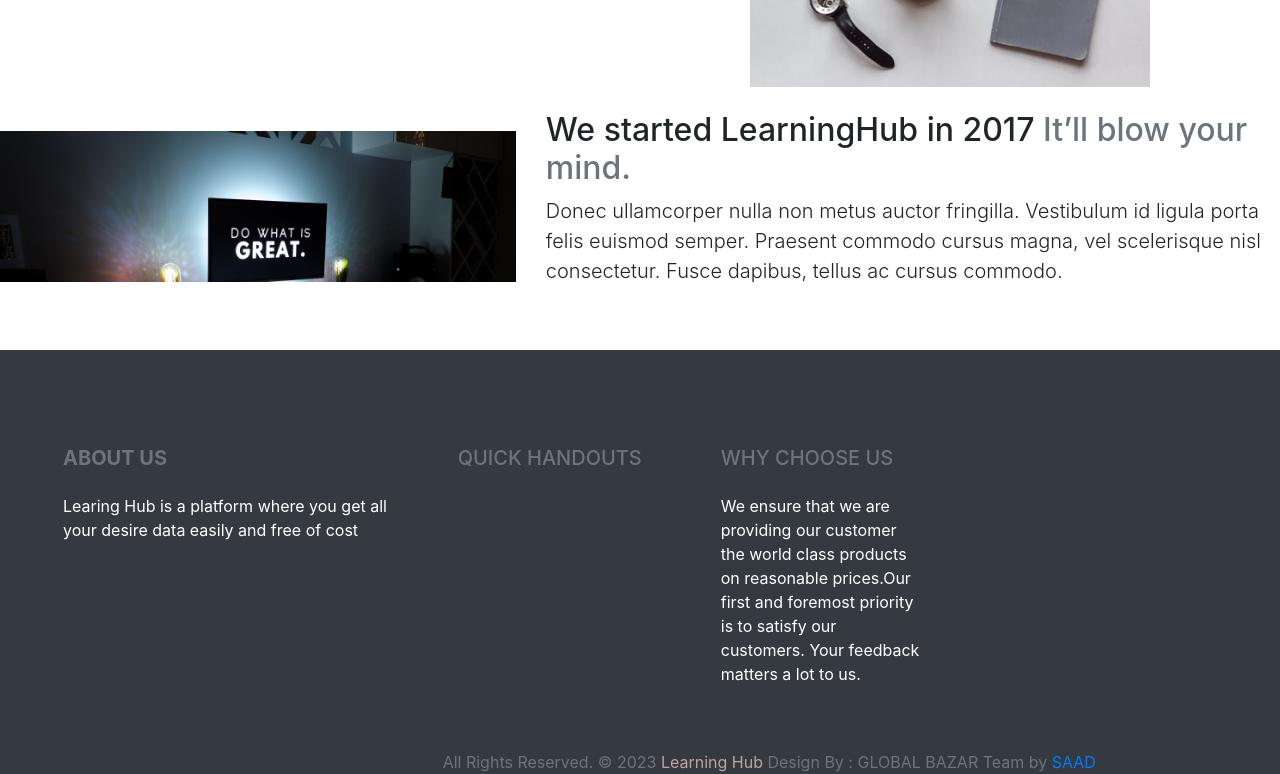
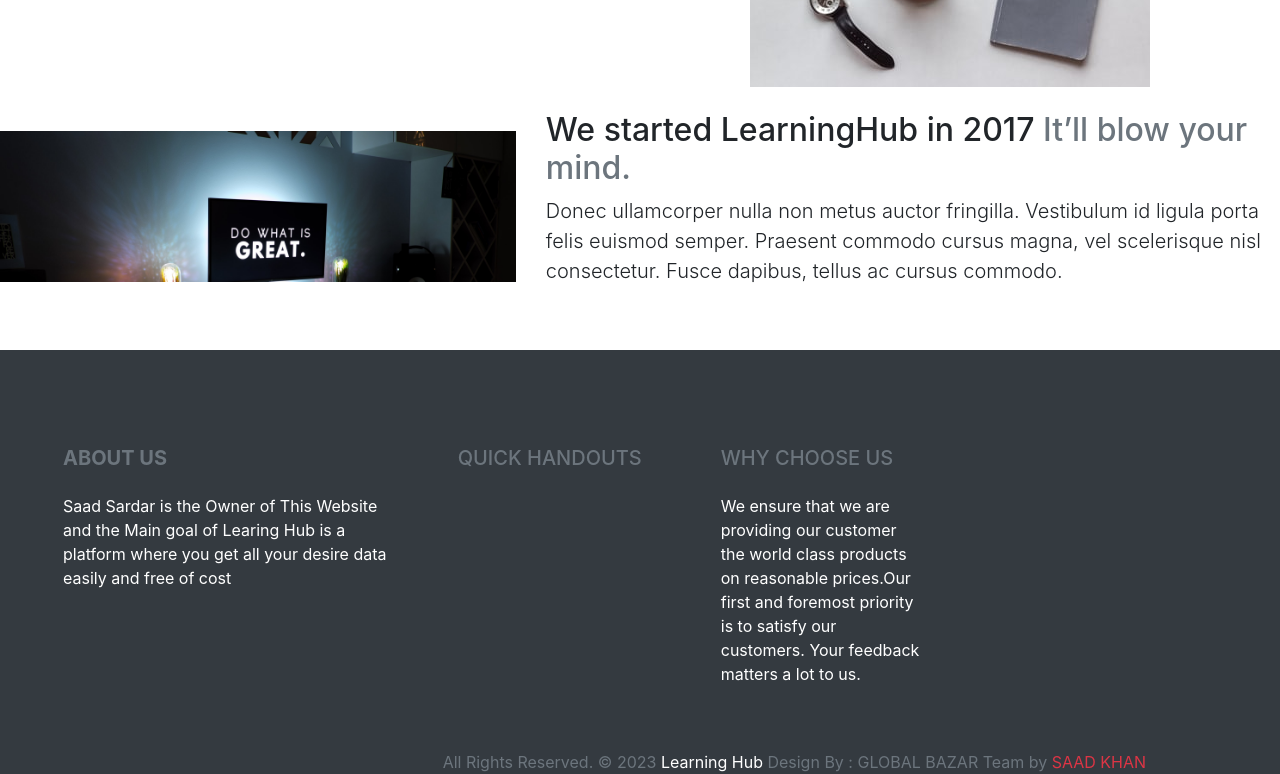
Before and after one commit to SaadCod/LearningHubBootstrap, a plain HTML site: page About.html in a window 1280 px wide. Shown: the part 1193-1967 px from the top of the page. Drawn offline with nearby package versions, Linux system fonts and the light colour scheme.

Commit message:
Update About.html

```diff
--- a/About.html
+++ b/About.html
@@ -114,12 +114,12 @@
     </div>
 
 
-      <!-- Footer Start -->
+     <!-- Footer Start -->
 <div class="container-fluid bg-dark text-secondary mt-5 pt-5">
     <div class="row px-xl-5 pt-5">
         <div class="col-lg-4 col-md-12 mb-5 pr-3 pr-xl-5">
             <h5 class="text-secondary text-uppercase mb-4"><b>About Us</b></h5>
-            <p class="mb-4" style="color:white"> Learing Hub is a platform where you get all your desire data easily and free of cost</p>
+            <p class="mb-4" style="color:white">Saad Sardar is the Owner of This Website and the Main goal of  Learing Hub is a platform where you get all your desire data easily and free of cost</p>
 
         </div>
         <div class="col-lg-8 col-md-12">
@@ -137,16 +137,16 @@
                 </div>
             <center>
             <p class="mb-md-0 text-center text-md text-secondary">
-                All Rights Reserved. &copy; 2023 <a href="#" style="color:rgb(190, 164, 164)">Learning Hub</a> Design By : GLOBAL BAZAR Team
+                All Rights Reserved. &copy; 2023 <a href="#" style="color:white">Learning Hub</a> Design By : GLOBAL BAZAR Team
                 by
-                <a class="text-primary" href="https://htmlcodex.com">SAAD</a>
+                <a class="text-danger" href="https://htmlcodex.com">SAAD KHAN</a>
             </p>
             </center>
         </div>
 
     </div>
 </div>
-
+    <!-- Footer End
 
     <!-- Optional JavaScript -->
     <!-- jQuery first, then Popper.js, then Bootstrap JS -->
```
